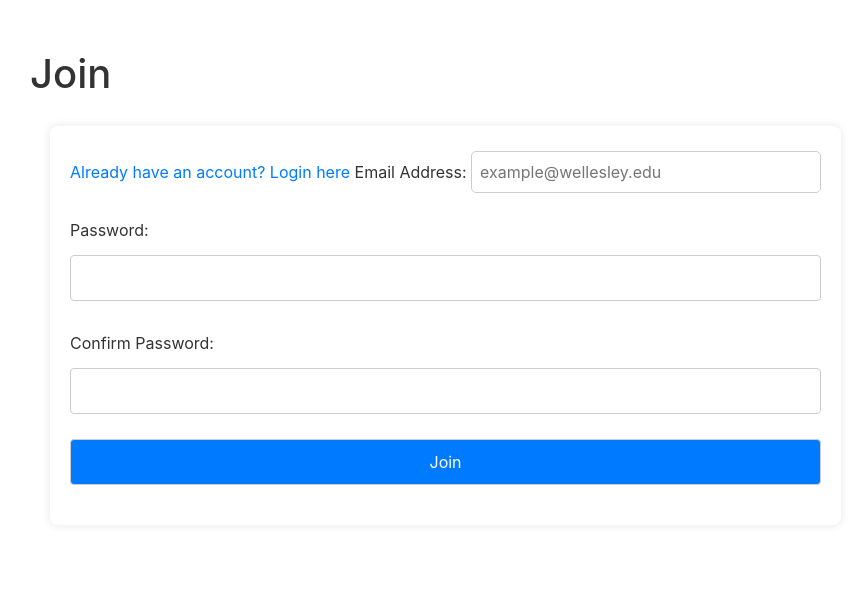
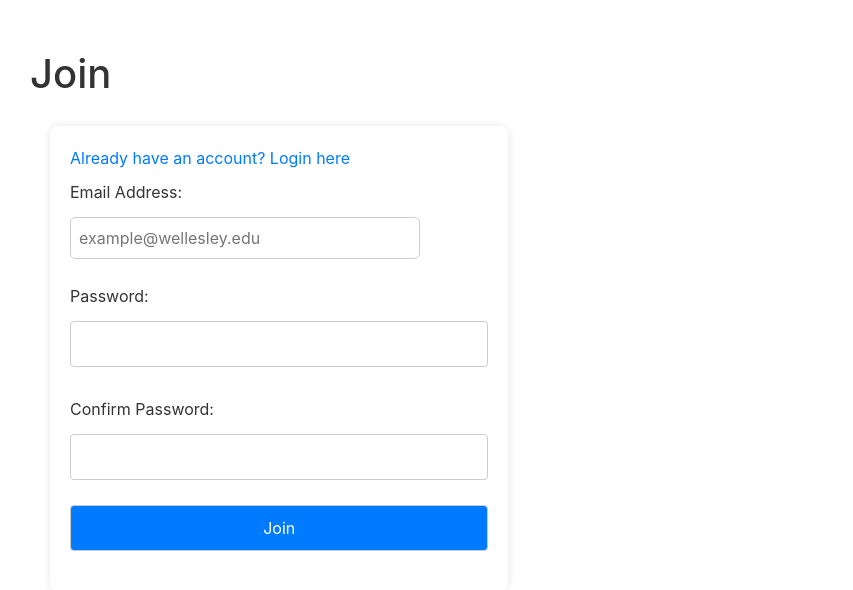
Before and after one commit to mspear1/coursebridge, a Flask app: page /join/ in a window 1280 px wide. Shown: the part 98-688 px from the top of the page, without its empty margins (0-853 px from the left). Run offline with Flask 3, Linux system fonts and the light colour scheme.

Commit message:
Fix join page

```diff
--- a/templates/join.html
+++ b/templates/join.html
@@ -5,8 +5,8 @@
     <h1>Join</h1>
 
     <form method="post" action="{{ url_for('join') }}">
-        <a href = "{{url_for('login')}}"> Already have an account? Login here </a>
-        <label for="username">Email Address:</label>
+        <a href = "{{url_for('login')}}" style="display:block;"> Already have an account? Login here </a>
+        <label for="username" style="display:block;">Email Address:</label>
         <input type="text" class="login" id="username" name="username" placeholder="example@wellesley.edu" style="color: #333;" required>
         <br>
         <label for="password1">Password:</label>
```
